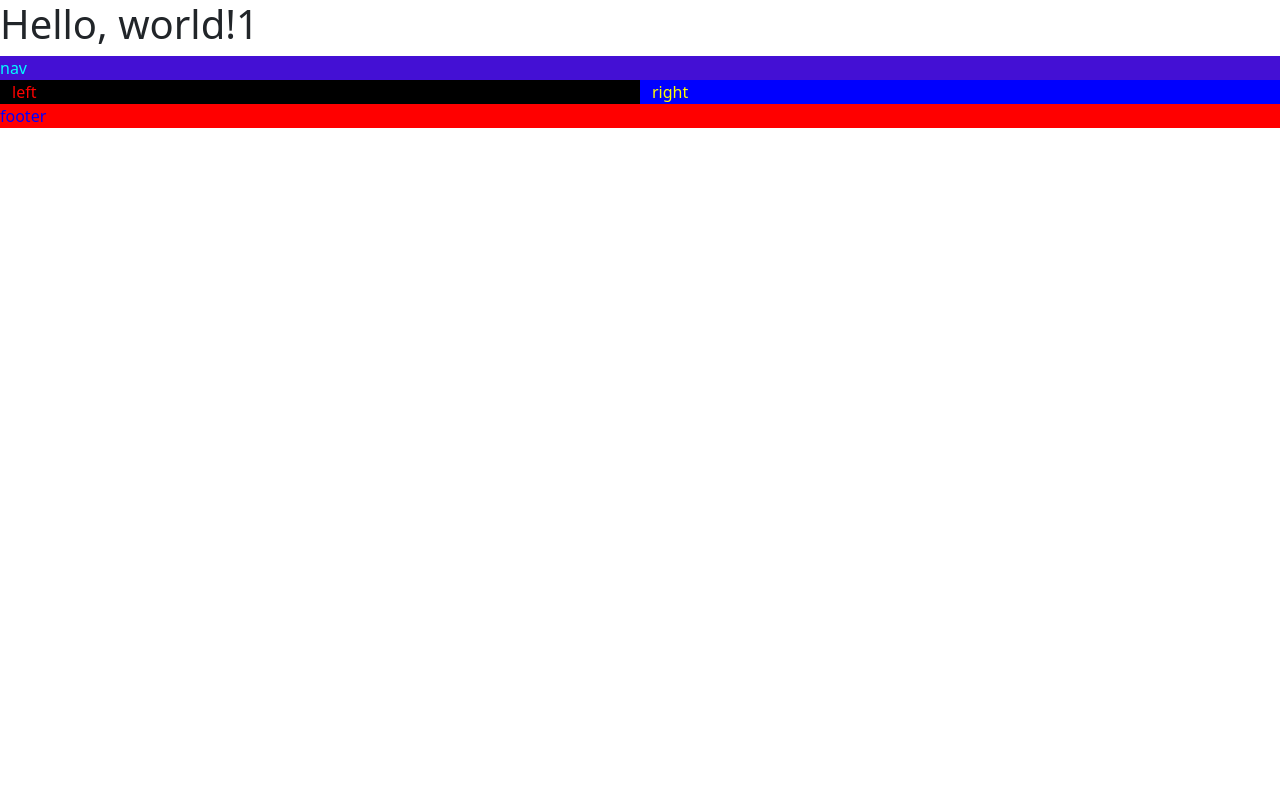
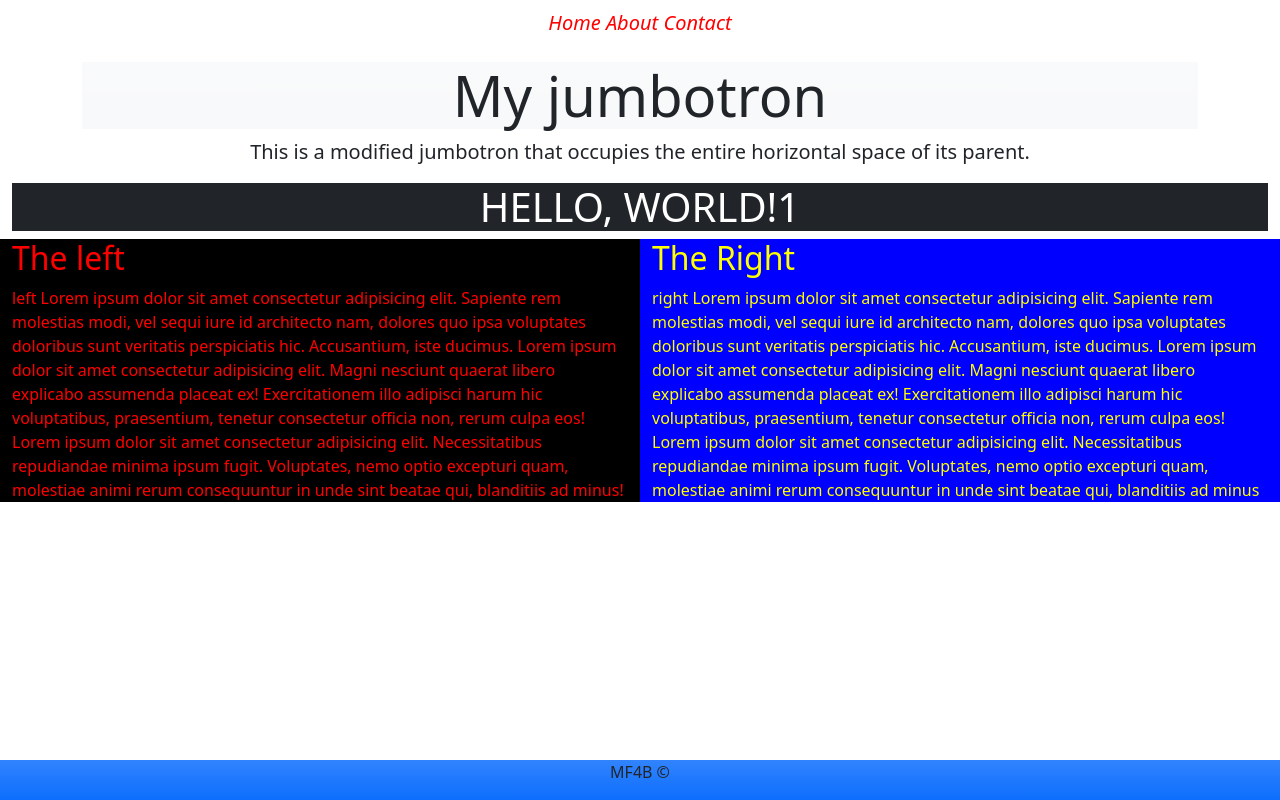
Before and after one commit to Ernesto-Vaquilar/collab-practice, a plain HTML site: page index.html in a window 1280 px wide. Drawn offline with nearby package versions, Linux system fonts and the light colour scheme.

Commit message:
my jumbotron

```diff
--- a/css/style.css
+++ b/css/style.css
@@ -1,3 +1,27 @@
+main{
+    position: relative;
+}
+
+
+li{
+    font-style: italic;
+    list-style-type: none;
+    margin: 0;
+    padding: 0;
+    display: inline-block;
+
+}
+
+a{
+    text-decoration: none;
+    color: red;
+}
+a:hover{
+    color: white;
+}
+
+
+
 .test2 {
     color: yellow;
     background-color: blue;
@@ -6,6 +30,7 @@
 .test{
     color: red;
     background-color: black;
+
 }
 
 .nav{
@@ -13,7 +38,8 @@
     background-color: rgb(68, 16, 212);
 }
 
-.footer{
-    color: blue;
-    background-color: red;
+footer{
+    position: fixed;
+    bottom: 0%;
+
 }
--- a/index.html
+++ b/index.html
@@ -14,19 +14,52 @@
     <title>Bootstrap Boilerplate</title>
   </head>
   <body>
-    <h1>Hello, world!1</h1>
 
-   <div class="container-fluid">
+    <header class="container-fluid text-center ">
+      <nav class="row">
 
-     <div class="row nav">nav</div>
+        <div class="col">
+          <ul class=" btn-outline-primary btn-lg font-weight-bold">
+            <li><a href="index.html">Home</a></li>
+            <li><a href="#">About</a></li>
+            <li><a href="#">Contact</a></li>
+          </ul>
+        </div>
 
-           <div class="row">
-               <div class="col-6 test">left</div>
-               <div class="col-6 test2">right</div>
-           </div>
-       <div class="row footer">footer</div>
+      </nav>
+      <div class="jumbotron jumbotron-fluid">
+        <div class="container">
+          <h1 class="display-4 bg-gradient bg-light">My jumbotron</h1>
+          <p class="lead">This is a modified jumbotron that occupies the entire horizontal space of its parent.</p>
+        </div>
+      </div>
 
-    </div>
+      <h1 class="font-weight-bold text-uppercase text-white bg-dark ">Hello, world!1</h1>
+
+    </header>
+
+    <main class="container-fluid">
+
+     <section class="row">
+
+                 <article class="col-6 test"><h2>The left</h2> left Lorem ipsum dolor sit amet consectetur adipisicing elit. Sapiente rem molestias modi, vel sequi iure id architecto nam, dolores quo ipsa voluptates doloribus sunt veritatis perspiciatis hic. Accusantium, iste ducimus. Lorem ipsum dolor sit amet consectetur adipisicing elit. Magni nesciunt quaerat libero explicabo assumenda placeat ex! Exercitationem illo adipisci harum hic voluptatibus, praesentium, tenetur consectetur officia non, rerum culpa eos! Lorem ipsum dolor sit amet consectetur adipisicing elit. Necessitatibus repudiandae minima ipsum fugit. Voluptates, nemo optio excepturi quam, molestiae animi rerum consequuntur in unde sint beatae qui, blanditiis ad minus!</article>
+
+
+                 <article class="col-6 test2"><h2>The Right</h2>right Lorem ipsum dolor sit amet consectetur adipisicing elit. Sapiente rem molestias modi, vel sequi iure id architecto nam, dolores quo ipsa voluptates doloribus sunt veritatis perspiciatis hic. Accusantium, iste ducimus. Lorem ipsum dolor sit amet consectetur adipisicing elit. Magni nesciunt quaerat libero explicabo assumenda placeat ex! Exercitationem illo adipisci harum hic voluptatibus, praesentium, tenetur consectetur officia non, rerum culpa eos! Lorem ipsum dolor sit amet consectetur adipisicing elit. Necessitatibus repudiandae minima ipsum fugit. Voluptates, nemo optio excepturi quam, molestiae animi rerum consequuntur in unde sint beatae qui, blanditiis ad minus</article>
+
+      </section>
+
+  </main>
+
+  <footer class="container-fluid">
+
+      <div class="row">
+        <div class="col text-center bg-gradient bg-primary font-weight-bold">
+          <p>MF4B &copy;</p>
+        </div>
+      </div>
+
+    </footer>
 
     <script
       src="https://cdn.jsdelivr.net/npm/bootstrap@5.1.3/dist/js/bootstrap.bundle.min.js"
```
